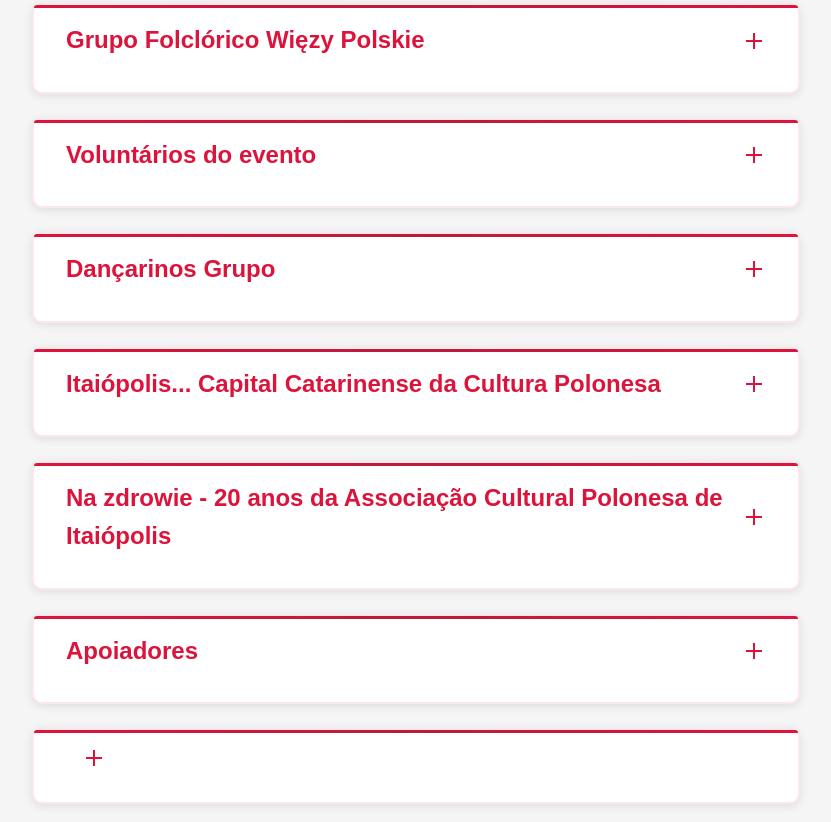
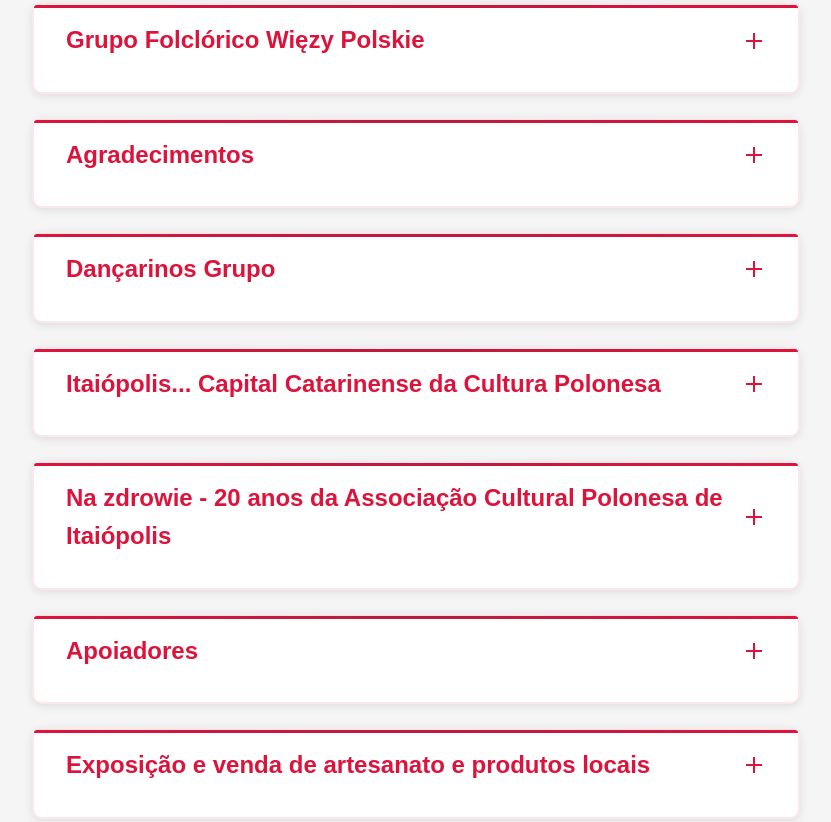
Before and after one commit to noitePolonesa/XVIIINOITEPOLONESA, a plain HTML site: page index.html in a window 1280 px wide. Shown: the part 2097-2919 px from the top of the page, without its empty margins (224-1055 px from the left). Drawn offline with Linux system fonts and the light colour scheme.

Commit message:
agradecimento

```diff
--- a/dados/data.js
+++ b/dados/data.js
@@ -112,19 +112,11 @@ const eventData = {
        ]
     },
 
-    integrantesAdultos: {
-    title: "Voluntários do evento",
-    content: [
-        "Decoração: Gisele Maria Rodycz e Clarisa Ap. Freza",
-        "Coreografias: Catarina Wielewski e Diovane Jr. Pickcius Strobel, inspirado nos grupos Mazowse e Politécnica de Varsóvia.",
-        "Apoio logístico: Frutas Rogalski, Daniel Wielewski, Amanda Semmer Wielewski, Sirlene Weinert Rodycz, Luiz Eduardo Niedzieski, Silvana Castanheiro, Adriano Lis, Auto Peças Bauer.",
-        "Patrocínios: Dirceu Labas e Aldo Lis",
-        "Elaboração site: Jean Fabio Gruber",
-        "Cerimonial quebra do gelo e apoio fantasia Babucha: Adriano Andrzejewski e família.",
-        "Cerimonialista: Luis Wojciechowski.",
-        "Brinde da vodka: Gustavo Bojarski"
-    ]
-},
+    integrantesAdultos:  {
+        title: "Agradecimentos",
+        content: "Agradecemos de coração a todos os voluntários que tornaram possível a realização da 18ª Noite Polonesa.\n\nObrigado a cada pessoa que dedicou seu tempo e energia para preservar e celebrar nossa cultura polonesa. Desde a preparação dos pratos tradicionais, decoração do evento, ensaios das danças folclóricas, até o atendimento caloroso aos nossos convidados.\n\nEste evento é resultado do trabalho coletivo e do amor pela nossa herança cultural polonesa. Cada voluntário contribuiu para fazer desta noite uma experiência única e especial.\n\nDziękujemy bardzo! Muito obrigado!",
+
+    },
 
     integrantes: {
     title: "Dançarinos Grupo",
--- a/index.html
+++ b/index.html
@@ -74,7 +74,7 @@
         </section>
         <section class="evento" id="integrantesAdultos">
             <h2></h2>
-            <ul></ul>
+            <p></p>
         </section>
         <section class="evento" id="integrantes">
             <h2></h2>
--- a/scripts/populate-content.js
+++ b/scripts/populate-content.js
@@ -26,7 +26,8 @@ class ContentManager {
         this.populateListSection('integrantes', window.eventData.integrantes);
         this.populateSectionWithAchievements('Apoiadores', window.eventData.Apoiadores, 'preserve-breaks');
         this.populateSponsorsSection('infoPatrocinadores', window.eventData.infoPatrocinadores);
-        this.populateListSection('integrantesAdultos', window.eventData.integrantesAdultos);
+        this.populateSectionWithClass('integrantesAdultos', window.eventData.integrantesAdultos, 'preserve-breaks');
+        this.populateArtesanato('exposicaoArtesanato', eventData.exposicaoArtesanato);
     }
 
     populateMenuSection(sectionId, data) {
@@ -259,6 +260,37 @@ class ContentManager {
             });
         }
     }
+
+
+    populateArtesanato(sectionId, data) {
+        const section = document.getElementById(sectionId);
+        if (!section || !data) return;
+
+        const title = section.querySelector('h2');
+        if (title) title.textContent = data.title;
+
+        const gallery = section.querySelector('.artesanato-gallery');
+        if (gallery && data.gallery) {
+            gallery.innerHTML = '';
+
+            data.gallery.forEach(image => {
+                const img = document.createElement('img');
+                img.src = image.src;
+                img.alt = image.alt;
+                img.className = 'artesanato-image';
+                img.loading = 'lazy';
+
+                img.onerror = function() {
+                    this.style.display = 'none';
+                    console.warn(`Imagem não encontrada: ${this.src}`);
+                };
+
+                gallery.appendChild(img);
+            });
+        }
+    }
+
+
 }
 
 // Inicializa a classe
```
